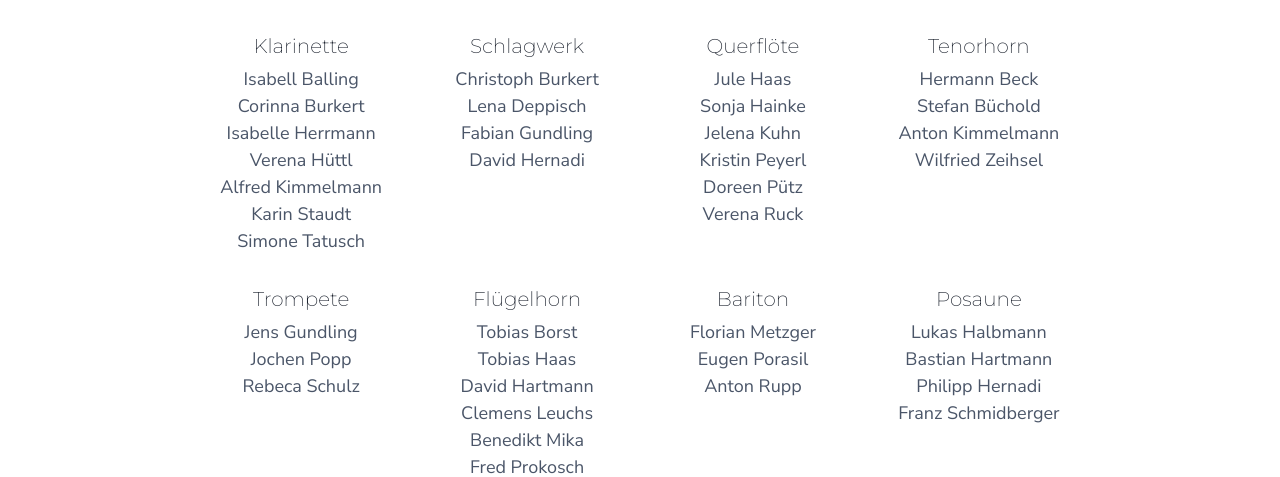
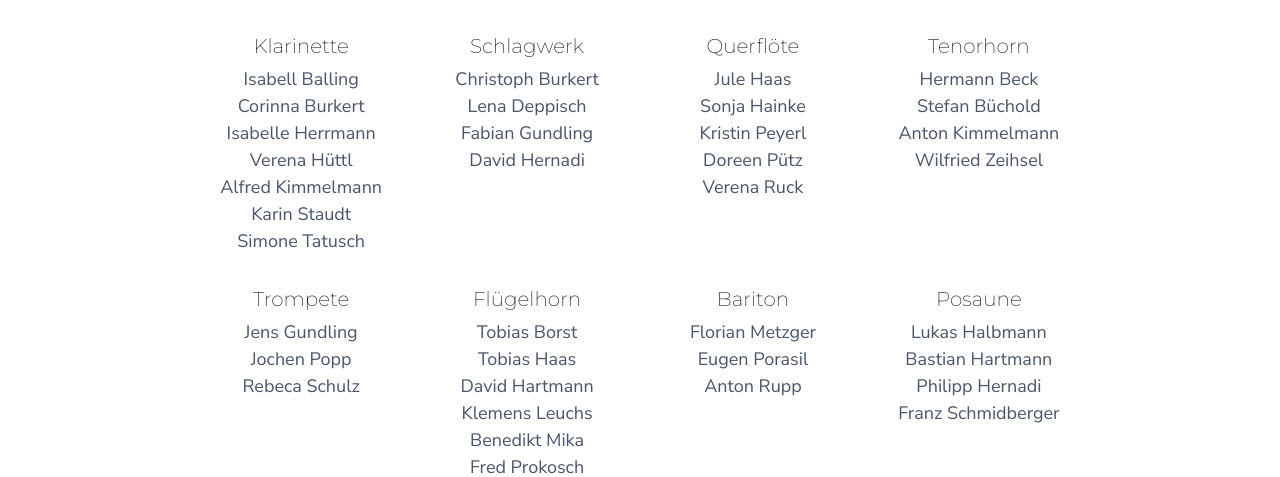
Before and after one commit to dreitagebart/musikkapelle-markelsheim-v2, a Next.js app: page /club/band in a window 1280 px wide. Shown: the part 1126-1603 px from the top of the page. Built offline with nearby package versions, Linux system fonts and the light colour scheme.

Commit message:
Update band.tsx

```diff
--- a/src/pages/club/band.tsx
+++ b/src/pages/club/band.tsx
@@ -78,7 +78,6 @@ const Page: NextPageExtended = () => {
               <List>
                 <ListItem>Jule Haas</ListItem>
                 <ListItem>Sonja Hainke</ListItem>
-                <ListItem>Jelena Kuhn</ListItem>
                 <ListItem>Kristin Peyerl</ListItem>
                 <ListItem>Doreen Pütz</ListItem>
                 <ListItem>Verena Ruck</ListItem>
@@ -101,7 +100,6 @@ const Page: NextPageExtended = () => {
               </Heading>
               <List>
                 <ListItem>Jens Gundling</ListItem>
-                {/* <ListItem>Cordelia Halbmann</ListItem> */}
                 <ListItem>Jochen Popp</ListItem>
                 <ListItem>Rebeca Schulz</ListItem>
               </List>
@@ -114,7 +112,7 @@ const Page: NextPageExtended = () => {
                 <ListItem>Tobias Borst</ListItem>
                 <ListItem>Tobias Haas</ListItem>
                 <ListItem>David Hartmann</ListItem>
-                <ListItem>Clemens Leuchs</ListItem>
+                <ListItem>Klemens Leuchs</ListItem>
                 <ListItem>Benedikt Mika</ListItem>
                 <ListItem>Fred Prokosch</ListItem>
                 <ListItem>Anton Schneider</ListItem>
```
